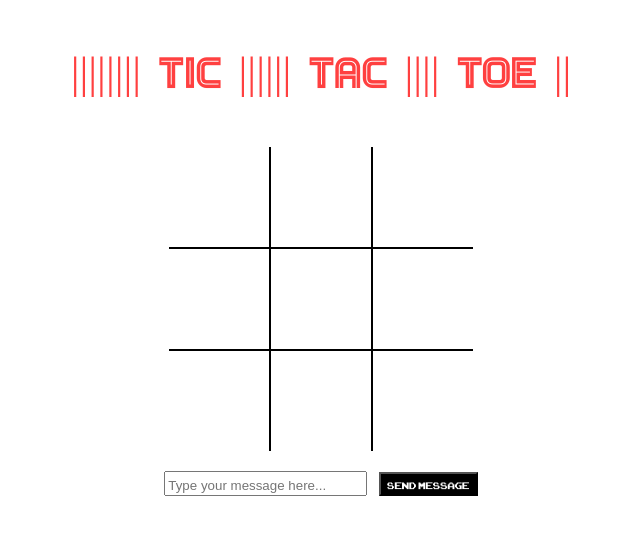
After one commit to neiltarar/my_blog, a Flask app: template templates/index.html in a window 1280 px wide. The commit adds this page. Shown: the top 535 px of the page, without its empty margins (319-959 px from the left). Run offline with Flask 2, Linux system fonts and the light colour scheme; the template is opened without the code that fills it, so the values that code supplies are empty; some libraries are stand-ins or nearby versions.

Commit message:
Added socketio functionality for actual multiplayer functionality, as well as a mini chatbox.

```diff
--- /dev/null
+++ b/main.py
@@ -0,0 +1,23 @@
+from flask import Flask, render_template
+from flask_socketio import SocketIO, send, emit
+
+app = Flask(__name__)
+app.config['SECRET_KEY'] = 'vnkdjnfjknfl1232#'
+socketio = SocketIO(app)
+
+@app.route('/')
+def sessions():
+    return render_template('index.html')
+
+# Listenening for the play of 'X' and 'O' then broadcast it to all clients
+@socketio.on('message')
+def receive_message_event(message):
+    socketio.send(message, broadcast=True)
+
+# Listening for the chat message and broadcast it to all clients
+@socketio.on('chat_message')
+def send_chat_message(chat_message):
+    socketio.emit('private_chat_message', chat_message, broadcast=True)
+
+if __name__ == '__main__':
+    socketio.run(app, host='0.0.0.0', port= 9000)
--- a/static/script.js
+++ b/static/script.js
@@ -1,12 +1,22 @@
+// Assign a variable to socketio
+const socket = io();
+
+// Assign a variable to player markings
 const xClass = "X";
 const oClass = "O";
 
+// Winning & Draw condition page had the id of 'message' and it is hidden as the game starts
 const message = document.getElementById("message");
+
 const cells = document.querySelectorAll('#cell');
 const restartButton = document.getElementById("restart");
 const board = document.getElementById("board");
 const winnerText = document.getElementById("gameEnd");
+const chatBar =document.getElementById("chatInput");
+const chatButton = document.getElementById("messageButton");
+const chatWrite = document.getElementById("receiveMessage");
 
+// Winning conditions defined in an array.
 const winningRules = [
     [0 , 1 , 2],
     [3 , 4 , 5],
@@ -18,8 +28,8 @@ const winningRules = [
     [2 , 4 , 6]
 ]
 
+// Assign a varible to click counter to see when 9 cells are all clicked once.
 let drawCount = 0;
-
 
 
 function winningRule(currentPlayer){
@@ -35,43 +45,82 @@ function swapSides() {
 };
 
 function clickManager(event){
-    drawCount ++
     const cell = event.target;
     const currentMark = circleTurn ? oClass : xClass;
-    cell.textContent = currentMark;
-    if (winningRule(currentMark)){
-        if(currentMark === "O"){
-            winnerText.innerHTML = "FIRST PLAYER <br> WINS!!!"
-            message.classList.add('show');
-            drawCount = 0;
-        }else if (currentMark === "X"){
-            winnerText.innerHTML = "SECOND PLAYER <br> WINS!!!"
-            message.classList.add('show');
-            drawCount = 0;
-        };
-    }
-    else if(drawCount === 9){
-            winnerText.innerHTML = "IT IS A DRAW!!!"
-            message.classList.add('show');
-            drawCount = 0;
-        };
-
-
-    swapSides();
+    socket.send(cell.dataset['cell']+currentMark);
 };
 
 
 function startGame() {
+
     message.classList.remove('show');
     circleTurn = true;
     for(cell of cells){
+        //Clear all the cells to start a new game
         cell.textContent = "";
+
         cell.removeEventListener("click", clickManager)
+        socket.send("restart")
+
         cell.addEventListener("click", clickManager, {once: true})
     }
+}
 
-};
+
+
 
 restartButton.addEventListener("click" , startGame);
 
 startGame();
+
+
+// Listen messages from the server
+socket.on('message' , function(data) {
+
+
+    // If one of the players press restart button, restart the game for both parties
+    if(data === "restart"){
+        startGame();
+    }
+
+    else{
+        for(cell of cells){
+            cell.addEventListener("click", clickManager, {once: true})
+            if(cell.dataset['cell'] === data[0]){
+                cell.textContent = data[1];
+                swapSides()
+
+                if (winningRule(data[1])){
+                    if(data[1] === "O"){
+                        winnerText.innerHTML = "FIRST PLAYER <br> WINS!!!"
+                        message.classList.add('show');
+                        drawCount = 0;
+                    }else if (data[1] === "X"){
+                        winnerText.innerHTML = "SECOND PLAYER <br> WINS!!!"
+                        message.classList.add('show');
+                        drawCount = 0;
+                    };
+                }
+                else{
+                    drawCount ++
+                    console.log(drawCount)
+                    if(drawCount === 9){
+                            winnerText.innerHTML = "IT IS A DRAW!!!"
+                            message.classList.add('show');
+                            drawCount = 0;
+                        }
+                    };
+                }
+            }
+    }
+
+})
+
+chatButton.addEventListener("click", (event)=>{
+    socket.emit('chat_message', chatInput.value);
+    chatBar.value = ""
+})
+
+socket.on('private_chat_message', function(msg){
+    chatWrite.textContent = msg;
+})
--- a/static/style.css
+++ b/static/style.css
@@ -12,7 +12,7 @@
 body {
     margin: 0;
     text-align: center;
-    margin: 100px;
+    /* margin: 100px; */
     font-family: 'arcade-classic';
 }
 
@@ -24,7 +24,8 @@ button {
 }
 
 p {
-    font-size: 60pt;
+    margin: 48px;
+    font-size: 33pt;
     color: rgb(255, 64, 64);
     font-family: 'games';
 }
@@ -40,11 +41,11 @@ p {
 }
 
 .square {
-    width: 150px;
-    height: 150px;
+    width: 100px;
+    height: 100px;
     border: 1px solid black;
     cursor: url('../static/cursor_images/retroCursor.png') ,pointer;
-    line-height: 150px;
+    line-height: 100px;
     align-content: center;
     font-size: 90pt;
 }
@@ -103,3 +123,22 @@ p {
     width: 200px;
     font-size: 30px;
 }
+
+#chatBox {
+    padding-top: 20px;
+}
+
+#receiveMessage {
+    margin: 0;
+    padding-top: 20px;
+    font-family: 'arcade-classic';
+    font-size: 21pt;
+    color: black;
+
+}
+
+input {
+    padding-right: 20px;
+    padding-top: 5px;
+    margin-right: 10px;
+}
--- /dev/null
+++ b/templates/index.html
@@ -0,0 +1,44 @@
+<!DOCTYPE html>
+<html lang="en">
+<head>
+    <meta charset="UTF-8">
+    <meta http-equiv="X-UA-Compatible" content="IE=edge">
+    <meta name="viewport" content="width=device-width, initial-scale=1.0">
+    <link rel="stylesheet" href="./static/style.css">
+    <script src="https://cdnjs.cloudflare.com/ajax/libs/socket.io/1.7.3/socket.io.min.js"></script>
+    <script src="./static/script.js" defer></script>
+    <title>Tic-Tac-Toe</title>
+</head>
+<body>
+    <p id="header">||||||||   Tic  ||||||  Tac  ||||  Toe  ||</p>
+    <div class="token">
+        <ul id="token">
+            <button id="tokenButton" data-token="Mspacman"> <img src="./static/token_images/Mspacman.png" alt="lady pacman token"></button>
+            <button id="tokenButton" data-token="SuperMario"> <img src="./static/token_images/Mario.png" alt="super mario token"> </button>
+            <!-- <button id="tokenButton"></button>
+            <button id="tokenButton"></button> -->
+        </ul>
+    </div>
+    <div class="board" id="board">
+
+        <div class="square" id="cell" data-cell="1"></div>
+        <div class="square" id="cell" data-cell="2"></div>
+        <div class="square" id="cell" data-cell="3"></div>
+        <div class="square" id="cell" data-cell="4"></div>
+        <div class="square" id="cell" data-cell="5"></div>
+        <div class="square" id="cell" data-cell="6"></div>
+        <div class="square" id="cell" data-cell="7"></div>
+        <div class="square" id="cell" data-cell="8"></div>
+        <div class="square" id="cell" data-cell="9"></div>
+    </div>
+    <div id="message">
+        <div id="gameEnd"></div>
+        <button id="restart">Restart</button>
+    </div>
+    <div id="chatBox">
+        <input id="chatInput" placeholder="Type your message here...">
+        <button id="messageButton">send message</button>
+        <p id="receiveMessage"></p>
+    </div>
+</body>
+</html>
```
Also changed, not shown: other parts of static/style.css (+22 -3 lines), index.html (deleted, +0 -29 lines), static/token_images/Mario.png (added), static/token_images/Mspacman.png (added).
